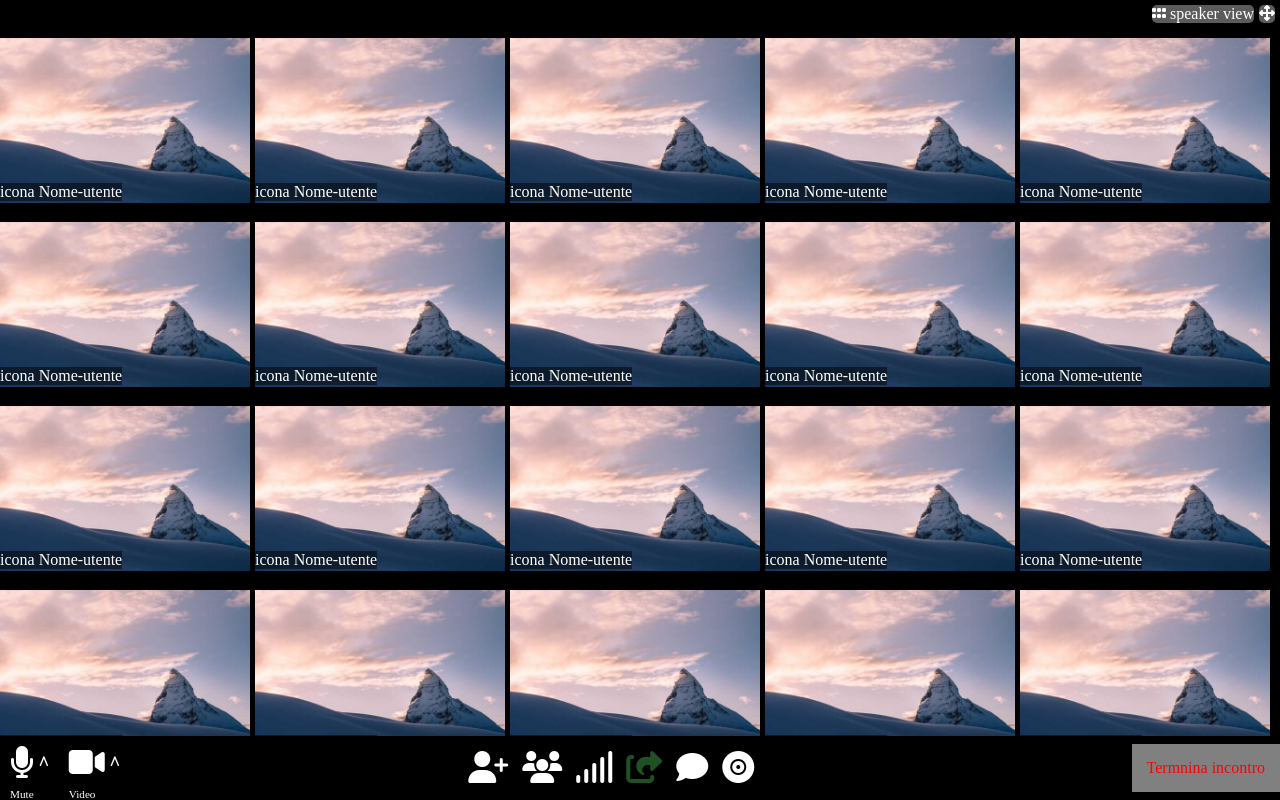
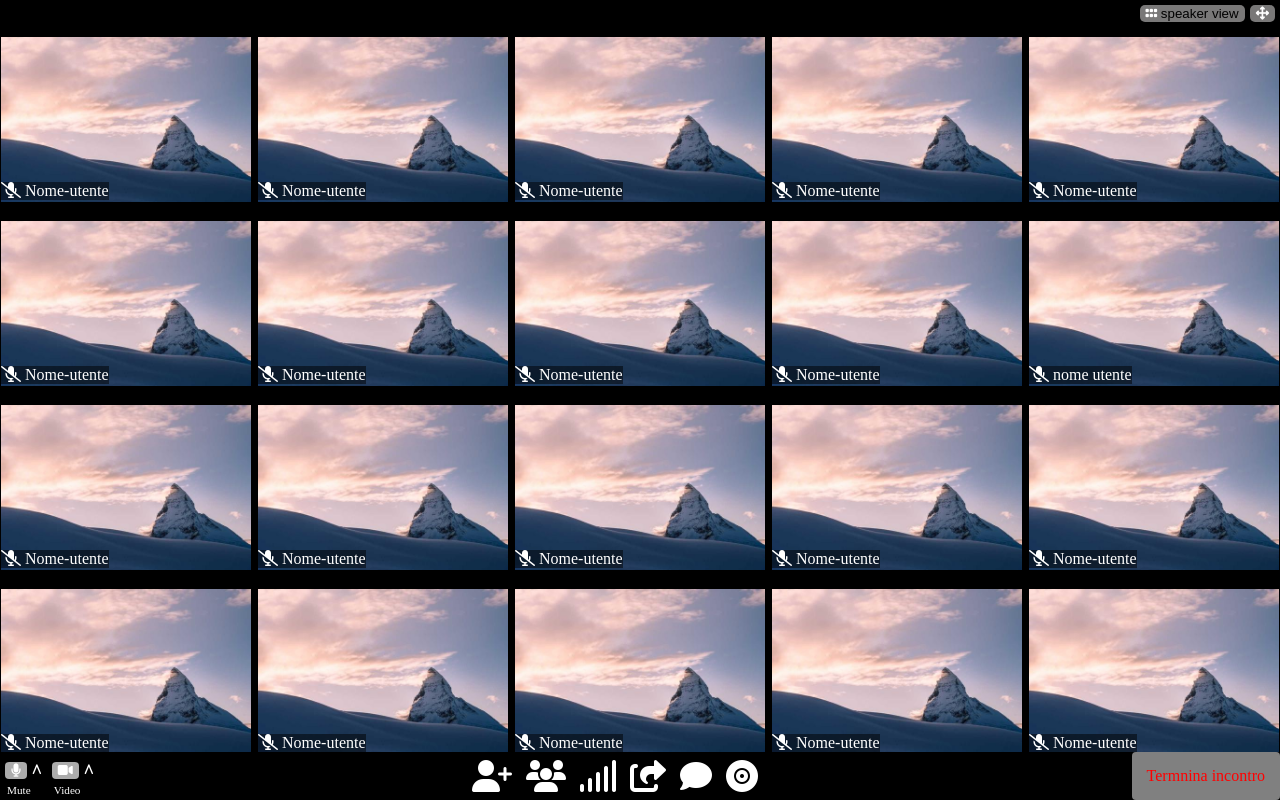
Before and after one commit to IslamBenguerba/html-css-zoom, a plain HTML site: page index.html in a window 1280 px wide. Drawn offline with Linux system fonts and the light colour scheme.

Commit message:
FIx icone colorate al hover

```diff
--- a/index.html
+++ b/index.html
@@ -14,13 +14,13 @@
     <header>
         <nav>
             <div class="media-nav">
-                <div>
+                <button>
                     <i class="fa-solid fa-grip" style="color: #ffffff;"></i>
                     speaker view
-                </div>
-                <div>
+                </button>
+                <button>
                     <i class="fa-solid fa-arrows-up-down-left-right" style="color: #ffffff;"></i>
-                </div>
+                </button>
             </div>
         </nav>
     </header>
@@ -28,91 +28,155 @@
         <div class="grid">
             <div class="item">
                 <img src="img/866-536x354.jpg">
-                <div class="name-user">icona Nome-utente</div>
+                <div class="name-user">
+                    <i class="fa-solid fa-microphone-slash"  style="color: #ffffff;"></i>
+                    Nome-utente</div>
             </div>
             <div class="item">
                 <img src="img/866-536x354.jpg">
-                <div class="name-user">icona Nome-utente</div>
+                <div class="name-user">
+                    <i class="fa-solid fa-microphone-slash"  style="color: #ffffff;"></i>
+                    Nome-utente</div>
             </div>
             <div class="item">
                 <img src="img/866-536x354.jpg">
-                <div class="name-user">icona Nome-utente</div>
+                <div class="name-user">
+                    <i class="fa-solid fa-microphone-slash"  style="color: #ffffff;"></i>
+                    Nome-utente</div>
             </div>
             <div class="item">
                 <img src="img/866-536x354.jpg">
-                <div class="name-user">icona Nome-utente</div>
+                <div class="name-user">
+                    <i class="fa-solid fa-microphone-slash"  style="color: #ffffff;"></i>
+                    Nome-utente</div>
             </div>
             <div class="item">
                 <img src="img/866-536x354.jpg">
-                <div class="name-user">icona Nome-utente</div>
+                <div class="name-user">
+                    <i class="fa-solid fa-microphone-slash"  style="color: #ffffff;"></i>
+                    Nome-utente</div>
             </div>
             <div class="item">
                 <img src="img/866-536x354.jpg">
-                <div class="name-user">icona Nome-utente</div>
+                <div class="name-user">
+                    <i class="fa-solid fa-microphone-slash"  style="color: #ffffff;"></i>
+                    Nome-utente</div>
             </div>
             <div class="item">
                 <img src="img/866-536x354.jpg">
-                <div class="name-user">icona Nome-utente</div>
+                <div class="name-user">
+                    <i class="fa-solid fa-microphone-slash"  style="color: #ffffff;"></i>
+                    Nome-utente</div>
             </div>
             <div class="item">
                 <img src="img/866-536x354.jpg">
-                <div class="name-user">icona Nome-utente</div>
+                <div class="name-user">
+                    <i class="fa-solid fa-microphone-slash"  style="color: #ffffff;"></i>
+                    Nome-utente
+                </div>
             </div>
             <div class="item">
                 <img src="img/866-536x354.jpg">
-                <div class="name-user">icona Nome-utente</div>
+                <div class="name-user">
+                    <i class="fa-solid fa-microphone-slash"  style="color: #ffffff;"></i>
+                    Nome-utente</div>
             </div>
             <div class="item">
                 <img src="img/866-536x354.jpg">
-                <div class="name-user">icona Nome-utente</div>
+                <div class="name-user">
+                    <i class="fa-solid fa-microphone-slash"  style="color: #ffffff;"></i>
+                    nome utente
+                    </div>
             </div>
             <div class="item">
                 <img src="img/866-536x354.jpg">
-                <div class="name-user">icona Nome-utente</div>
+                <div class="name-user">
+                    <i class="fa-solid fa-microphone-slash"  style="color: #ffffff;"></i>
+                    Nome-utente</div>
             </div>
             <div class="item">
                 <img src="img/866-536x354.jpg">
-                <div class="name-user">icona Nome-utente</div>
+                <div class="name-user">
+                    <i class="fa-solid fa-microphone-slash"  style="color: #ffffff;"></i>
+                    Nome-utente</div>
             </div>
             <div class="item">
                 <img src="img/866-536x354.jpg">
-                <div class="name-user">icona Nome-utente</div>
+                <div class="name-user">
+                    <i class="fa-solid fa-microphone-slash"  style="color: #ffffff;"></i>
+                    Nome-utente</div>
             </div>
             <div class="item">
                 <img src="img/866-536x354.jpg">
-                <div class="name-user">icona Nome-utente</div>
+                <div class="name-user">
+                    <i class="fa-solid fa-microphone-slash"  style="color: #ffffff;"></i>
+                    Nome-utente</div>
             </div>
             <div class="item">
                 <img src="img/866-536x354.jpg">
-                <div class="name-user">icona Nome-utente</div>
+                <div class="name-user">
+                    <i class="fa-solid fa-microphone-slash"  style="color: #ffffff;"></i>
+                    Nome-utente</div>
             </div>
             <div class="item">
                 <img src="img/866-536x354.jpg">
-                <div class="name-user">icona Nome-utente</div>
+                <div class="name-user">
+                    <i class="fa-solid fa-microphone-slash"  style="color: #ffffff;"></i>
+                    Nome-utente</div>
             </div>
             <div class="item">
                 <img src="img/866-536x354.jpg">
-                <div class="name-user">icona Nome-utente</div>
+                <div class="name-user">
+                    <i class="fa-solid fa-microphone-slash"  style="color: #ffffff;"></i>
+                    Nome-utente</div>
             </div>
             <div class="item">
                 <img src="img/866-536x354.jpg">
-                <div class="name-user">icona Nome-utente</div>
+                <div class="name-user">
+                    <i class="fa-solid fa-microphone-slash" style="color: #ffffff;"></i>
+                    Nome-utente</div>
             </div>
             <div class="item">
                 <img src="img/866-536x354.jpg">
-                <div class="name-user">icona Nome-utente</div>
+                <div class="name-user">
+                    <i class="fa-solid fa-microphone-slash"  style="color: #ffffff;"></i>
+                    Nome-utente</div>
             </div>
             <div class="item">
                 <img src="img/866-536x354.jpg">
-                <div class="name-user">icona Nome-utente</div>
+                <div class="name-user">
+                    <i class="fa-solid fa-microphone-slash"  style="color: #ffffff;">
+                    </i> Nome-utente</div>
             </div>
             <div class="item">
                 <img src="img/866-536x354.jpg">
-                <div class="name-user">icona Nome-utente</div>
+                <div class="name-user">
+                    <i class="fa-solid fa-microphone-slash"  style="color: #ffffff;"></i>
+                    Nome-utente</div>
             </div>
             <div class="item">
                 <img src="img/866-536x354.jpg">
-                <div class="name-user">icona Nome-utente</div>
+                <div class="name-user">
+                    <i class="fa-solid fa-microphone-slash"  style="color: #ffffff;"></i>
+                    Nome-utente</div>
+            </div>
+            <div class="item">
+                <img src="img/866-536x354.jpg">
+                <div class="name-user">
+                    <i class="fa-solid fa-microphone-slash"  style="color: #ffffff;"></i>
+                    Nome-utente</div>
+            </div>
+            <div class="item">
+                <img src="img/866-536x354.jpg">
+                <div class="name-user">
+                    <i class="fa-solid fa-microphone-slash"  style="color: #ffffff;"></i>
+                    Nome-utente</div>
+            </div>
+            <div class="item">
+                <img src="img/866-536x354.jpg">
+                <div class="name-user">
+                    <i class="fa-solid fa-microphone-slash"  style="color: #ffffff;"></i>
+                    Nome-utente</div>
             </div>
         </div>
     </main>
@@ -120,16 +184,21 @@
         <div class="icon-sinistra">
             <div class="all-mic">
                 <div class="mic">
+                    <button>
                         <i class="fa-solid fa-microphone"id="mic" style="color: #ffffff;"></i>
                         <i class="fa-solid fa-microphone-slash" id="mute" style="color: #ffffff;"></i>
+                    </button>
                     <i class="fa-solid fa-v fa-rotate-180 singol" style="color: #ffffff;"></i>
+
                 </div>
                 <p style="color:#ffffff;">Mute</p>
             </div>
 
             <div class="all-video">
                 <div class="video">
+                    <button>
                         <i class="fa-sharp fa-solid fa-video" style="color: #ffffff;"></i>
+                    </button>
                     <i class="fa-solid fa-v fa-rotate-180 singol" style="color: #ffffff;"></i>
                 </div>
                 <p style="color:#ffffff;">Video</p>
@@ -138,13 +207,12 @@
 
         </div>
         <div class="icon-centro">
-            <i class="fa-solid fa-user-plus"  style="color: #ffffff;"></i>
-            <i class="fa-solid fa-users" style="color: #ffffff;"></i>
-            <i class="fa-solid fa-signal" style="color: #ffffff;"></i>
-            <i class="fa-solid fa-share-from-square" style="color: #1f5125;"></i>
-            <i class="fa-solid fa-comment" style="color: #ffffff;"></i>
-            <i class="fa-solid fa-record-vinyl" style="color: #ffffff;"></i>
-            <i class="fa-thin fa-border-all"></i>
+            <i class="fa-solid fa-user-plus pow" ></i>
+            <i class="fa-solid fa-users pow"></i>
+            <i class="fa-solid fa-signal pow"></i>
+            <i class="fa-solid fa-share-from-square pow"></i>
+            <i class="fa-solid fa-comment pow"></i>
+            <i class="fa-solid fa-record-vinyl pow" ></i>
         </div>
 
         <div class="icon-destra">
--- a/style/style.css
+++ b/style/style.css
@@ -22,10 +22,15 @@ nav{
     display: flex;
     justify-content: flex-end;
 }
-.media-nav div{
-    background-color: #909090a1;
+.media-nav button{
+    border: 0;
+    border-radius: 4px;
+    background-color: #c0bebea1;
     margin-right: 5px;
     border-radius: 5px;
+}
+.media-nav button:active{
+    background-color: aqua;
 }
 /* fine nav */
 main{
@@ -42,7 +47,7 @@ main{
     display: flex;
     flex-wrap: wrap;
     column-gap: 5px;
-    /* justify-content: space-around; */
+    justify-content: space-around;
 }
 .grid img{
     padding-top: 15px;
@@ -74,13 +79,13 @@ footer{
 /* icona del microfono */
 .mic{
     display: flex;
-    margin:10px;
+    margin:5px;
     justify-content: center;
     align-items: center;
     gap: 5px;
 }
 .all-mic p{
-    padding-left: 10px;
+    padding-left: 7px;
     font-size: 0.7rem;
 
 }
@@ -96,13 +101,13 @@ footer{
 /* icona del video */
 .video{
     display: flex;
-    margin: 10px;
+    margin: 5px;
     justify-content: center;
     align-items: center;
     gap: 5px;
 }
 .all-video p{
-    padding-left: 10px;
+    padding-left: 7px;
     font-size: 0.7rem;
 }
 /* icona della v */
@@ -111,6 +116,7 @@ footer{
 }
 .icon-destra{
     background-color: gray;
+    border-radius: 4px;
     padding: 15px;
     color: red;
 }
@@ -119,6 +125,12 @@ footer{
     margin-right: 5px;
     font-size: 2rem;
 }
+.pow{
+    color: white;
+}
+.pow:hover{
+    color: rgb(255, 0, 98);
+}
 .icon-destra:hover{
     background-color: rgba(117, 117, 117, 0.5);
 }
@@ -126,3 +138,8 @@ footer{
     color: white;
     background-color: rgba(247, 64, 64, 0.863);
 }
+.icon-sinistra button{
+    border: 0;
+    border-radius: 4px;
+    background-color: rgb(172, 172, 172);
+}
```
Lines whose indentation alone changed are shown as unchanged.
